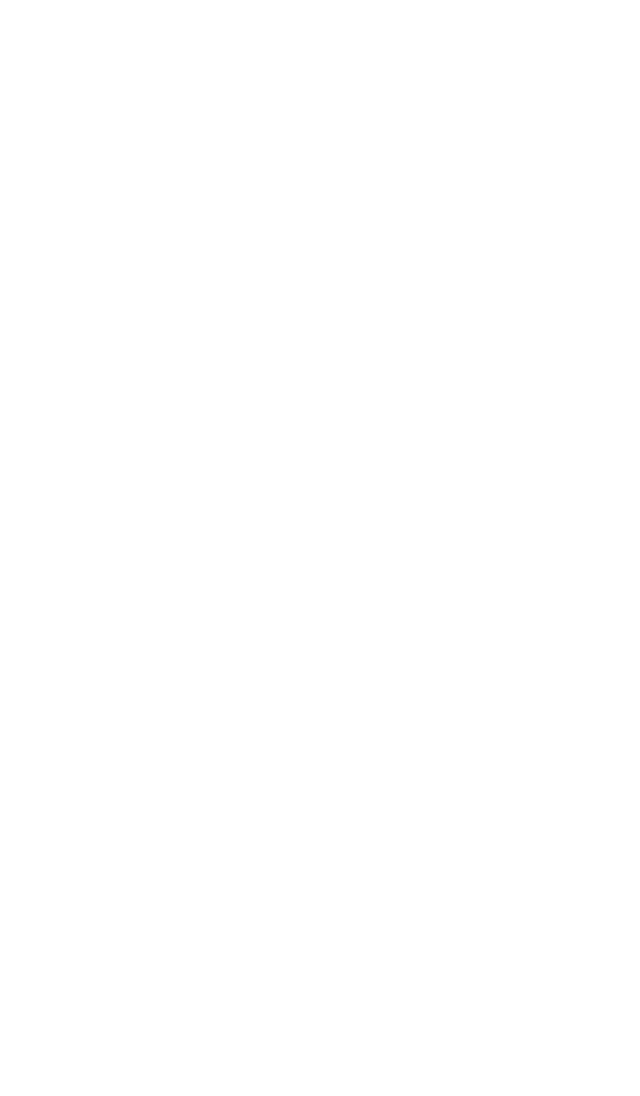
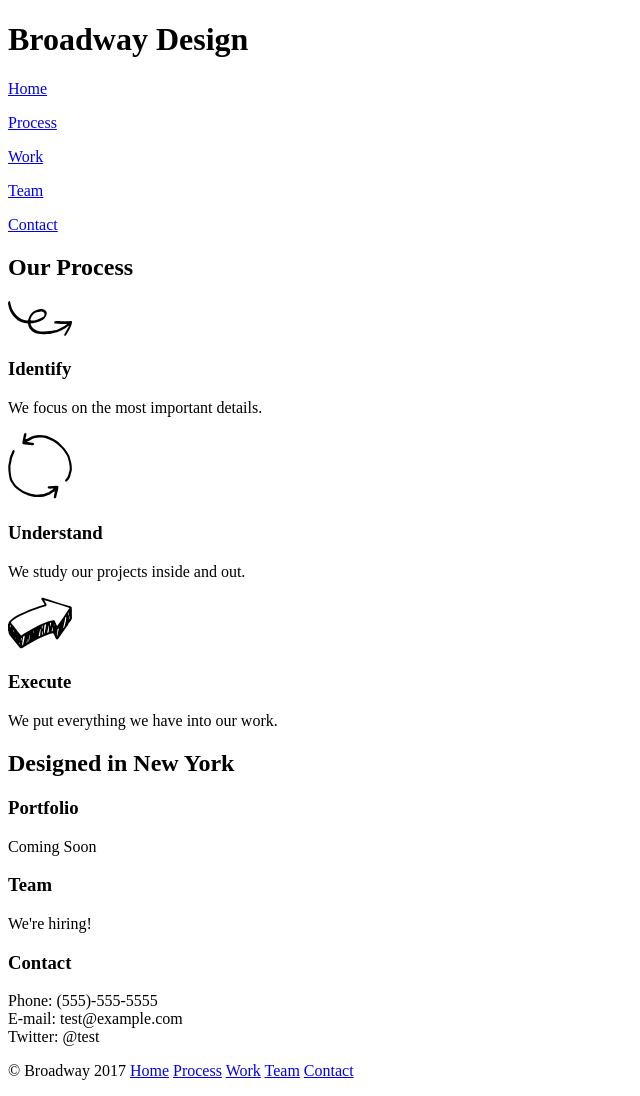
Before and after one commit to Mair2017/BroadwayDesign, a plain HTML site: page index.html in a window 1280 px wide. Shown: the whole page, without its empty margins (0-640 px from the left). Before the commit the page ends 800 px from the top, so only its background shows below. Drawn offline with Linux system fonts and the light colour scheme.

Commit message:
Complete all text additions.

```diff
--- a/index.html
+++ b/index.html
@@ -5,6 +5,55 @@
     <link href="./resources/css/index.css" type="text/css" rel="stylesheet" />
   </head>
   <body>
-
+    <div class="header" id="home">
+      <h1>Broadway Design</h1>
+      <p></p>
+      <nav>
+        <p><a href="#home">Home</a></p>
+        <p><a href="#process">Process</a></p>
+        <p><a href="index.html">Work</a></p>
+        <p><a href="index.html">Team</a></p>
+        <p><a href="Contact">Contact</a></p>
+      </nav>
+    </div>
+    <div class="middle" id="process">
+      <h2>Our Process</h2>
+      <p>
+        <img src="./resources/images/identify.svg" />
+      </p>
+      <h3>Identify</h3>
+        <p>We focus on the most important details.</p>
+      <p>
+        <img src="./resources/images/understand.svg" />
+      </p>
+      <h3>Understand</h3>
+        <p>We study our projects inside and out.</p>
+      <p>
+        <img src="./resources/images/execute.svg" />
+      </p>
+      <h3>Execute</h3>
+        <p>We put everything we have into our work.</p>
+    </div>
+    <div class="header">
+      <h2>Designed in New York</h2>
+    </div>
+    <div class="low-menu">
+      <h3 id="work">Portfolio</h3>
+        <p>Coming Soon</p>
+      <h3 id="team">Team</h3>
+        <p>We're hiring!</p>
+      <h3 id="contact">Contact</h3>
+        <p>Phone: (555)-555-5555<br />E-mail: test@example.com<br />Twitter: @test</p>
+    </div>
+    <div class="footer">
+      <nav>
+        <p>© Broadway 2017
+        <a href="#home">Home</a>
+        <a href="#process">Process</a>
+        <a href="index.html">Work</a>
+        <a href="index.html">Team</a>
+        <a href="Contact">Contact</a></p>
+      </nav>
+    </div>
   </body>
 </html>
```
